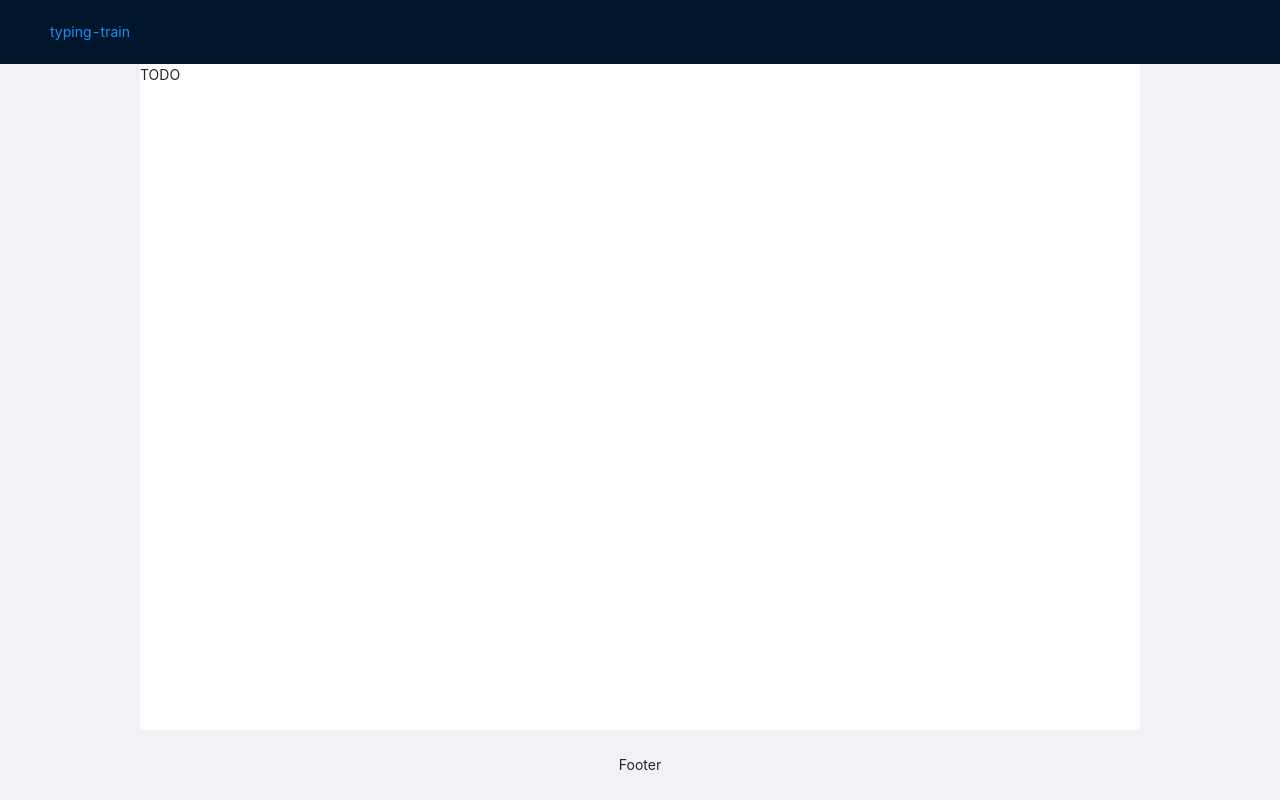
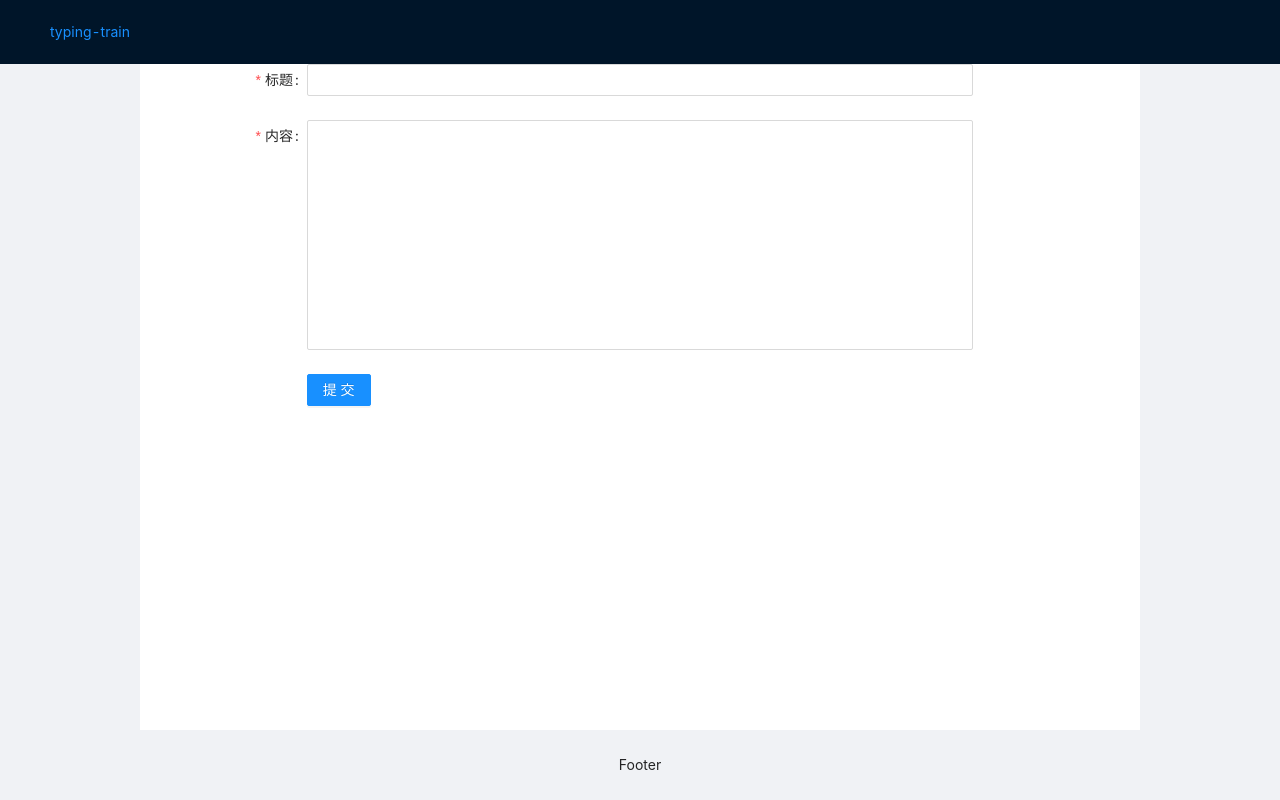
Before and after one commit to valleygtc/typing-train-frontend, a React (Create React App) app: page /add in a window 1280 px wide. Built offline with nearby package versions, Linux system fonts and the light colour scheme.

Commit message:
feat: add

```diff
--- /dev/null
+++ b/src/AddForm.jsx
@@ -0,0 +1,74 @@
+import React from 'react';
+import { useHistory } from 'react-router-dom';
+import { Form, Button, Input } from 'antd';
+import { message } from 'antd';
+
+import { post } from './utils';
+import config from './config';
+const { BACKEND_PREFIX } = config;
+
+const { TextArea } = Input;
+
+
+export default function AddForm() {
+  const history = useHistory();
+
+  const handleFinish = async (values) => {
+    const title = values['title'];
+    const body = {
+      title,
+      content: values['content'],
+    }
+    const resp = await post(`${BACKEND_PREFIX}/api/article/add`, body);
+    if (resp.status !== 200) {
+      message.error('网络异常，添加文章失败');
+      console.error('Error: %o', { resp });
+      return ;
+    }
+
+    message.success(`成功添加文章“${title}”`);
+    console.log('Success: %o', { resp });
+    history.goBack();
+  };
+
+  const handleFinishFailed = (errorInfo) => {
+    console.error(errorInfo);
+  };
+
+  const layout = {
+    labelCol: { span: 4 },
+    wrapperCol: { span: 16 },
+  };
+  const tailLayout = {
+    wrapperCol: { offset: 4, span: 16 },
+  };
+
+  return (
+    <Form
+      name="AddForm"
+      {...layout}
+      onFinish={handleFinish}
+      onFinishFailed={handleFinishFailed}
+    >
+      <Form.Item
+        label="标题"
+        name="title"
+        rules={[{ required: true, message: '必须输入文章标题' }]}
+      >
+        <Input />
+      </Form.Item>
+      <Form.Item
+        label="内容"
+        name="content"
+        rules={[{ required: true, message: '必须输入文章内容' }]}
+      >
+        <TextArea autoSize={{minRows: 10}} />
+      </Form.Item>
+      <Form.Item {...tailLayout}>
+        <Button type="primary" htmlType="submit">
+          提交
+        </Button>
+      </Form.Item>
+    </Form>
+  );
+}
--- a/src/App.jsx
+++ b/src/App.jsx
@@ -8,6 +8,7 @@ import {
 import { Layout } from 'antd';
 
 import Home from './Home.jsx';
+import AddForm from './AddForm.jsx';
 
 const { Header, Content, Footer } = Layout;
 
@@ -29,7 +30,7 @@ export default function App() {
         }}>
           <Switch>
             <Route path="/add">
-              <div>TODO</div>
+              <AddForm />
             </Route>
             <Route path="/manage">
               <Home managing />
--- a/src/FunctionBar.jsx
+++ b/src/FunctionBar.jsx
@@ -1,4 +1,5 @@
 import React from 'react';
+import { useHistory } from 'react-router-dom';
 import { Button } from 'antd';
 
 import SearchBar from './SearchBar.jsx';
@@ -16,6 +17,12 @@ export default function FunctionBar({
   onSearchReset,
   onManagingChange,
 }) {
+  const history = useHistory();
+
+  const handleAddClick = () => {
+    history.push('/add');
+  }
+
   return (
     <div style={{
       display: 'flex',
@@ -30,7 +37,7 @@ export default function FunctionBar({
         />
       </div>
       {managing
-        ? <Button type="primary" onClick={() => {console.log('click add button')}}>添加</Button>
+        ? <Button type="primary" onClick={handleAddClick}>添加</Button>
         : <Button type="primary" onClick={() => onManagingChange(true)}>管理</Button>
       }
     </div>
```
